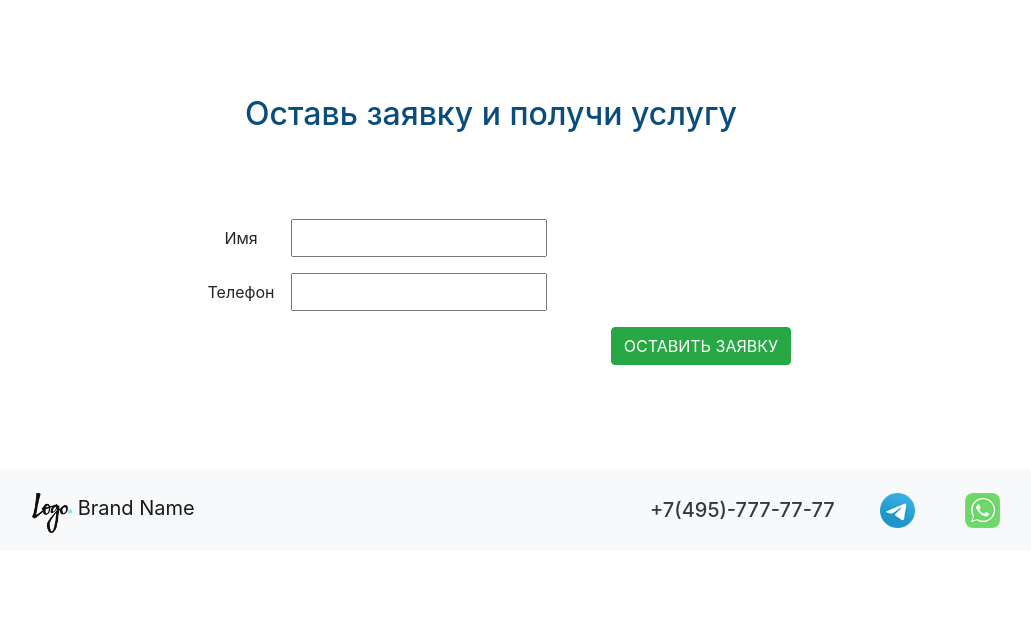
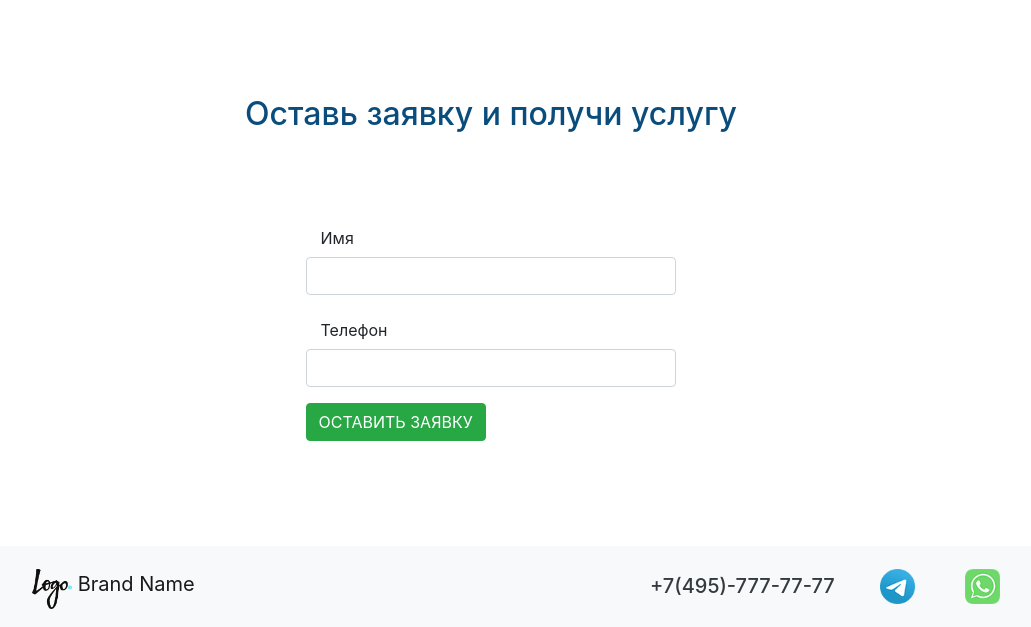
Before and after one commit to mbgoodguy/django-simple-lending, a Django app: page / in a window 1280 px wide. Shown: the part 1595-2222 px from the top of the page, without its empty margins (149-1180 px from the left). Before the commit the page ends 2128 px from the top, so only its background shows below. Run offline with Django 4.2, Linux system fonts and the light colour scheme.

Commit message:
modified form field

```diff
--- a/landingwebsite_root/templates/index.html
+++ b/landingwebsite_root/templates/index.html
@@ -10,21 +10,20 @@
   		<div class="container class_form">
   			<h1 class="text-3">Оставь заявку и получи услугу</h1>
   			<div class="row justify-content-center">
-  			<form action="{% url 'thanks_page' %}" method="POST" style="width: 50%;">
-				{% csrf_token %}
+  			<form action="" method="" style="...">
 			  <div class="form-group row">
 			    <label for="inputEmail3" class="col-sm-2 col-form-label">Имя</label><br>
-				  {{ form.name }}
+				  <input type="text" class="form-control" name="name">
 			    <div class="">
 			    </div>
 			  </div>
 			  <div class="form-group row">
 			    <label for="inputEmail3" class="col-sm-2 col-form-label">Телефон</label><br>
-				  {{ form.phone }}
+				  <input type="text" class="form-control" name="phone">
 			    <div class="">
-			    </div>
+				</div>
 			  </div>
-			  <div style="float: right;" class="form-group row">
+			  <div style="..." class="form-group row">
 			      <button type="submit" class="btn btn-success">ОСТАВИТЬ ЗАЯВКУ</button>
 			  </div>
 			</form>
```
